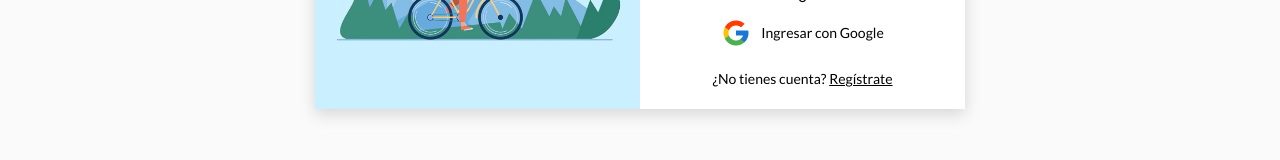
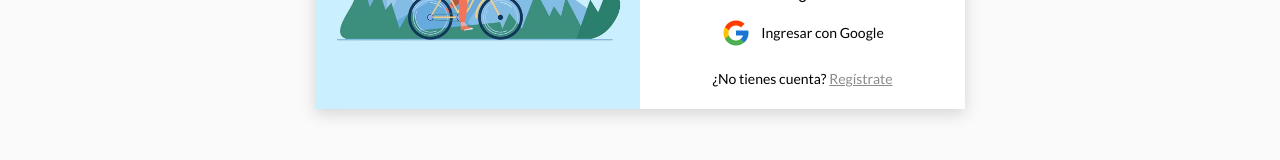
Before and after one commit to jporrego/MasterBikes_IngSoftware, a plain HTML site: page login.html in a window 1280 px wide. In both pictures the pointer is over the element "Regístrate". Shown: the part 498-658 px from the top of the page. Drawn offline with Linux system fonts and the light colour scheme.

Commit message:
login - registrate v2

```diff
--- a/login.css
+++ b/login.css
@@ -131,6 +131,14 @@ button, input[type="submit"], input[type="reset"] {
     font-size: 1.4rem;
 }
 
+.registrate u {
+    cursor: pointer;
+}
+
+.registrate u:hover {
+    color: rgb(139, 139, 139);
+}
+
 .loader {
     display: none;
 }
```
